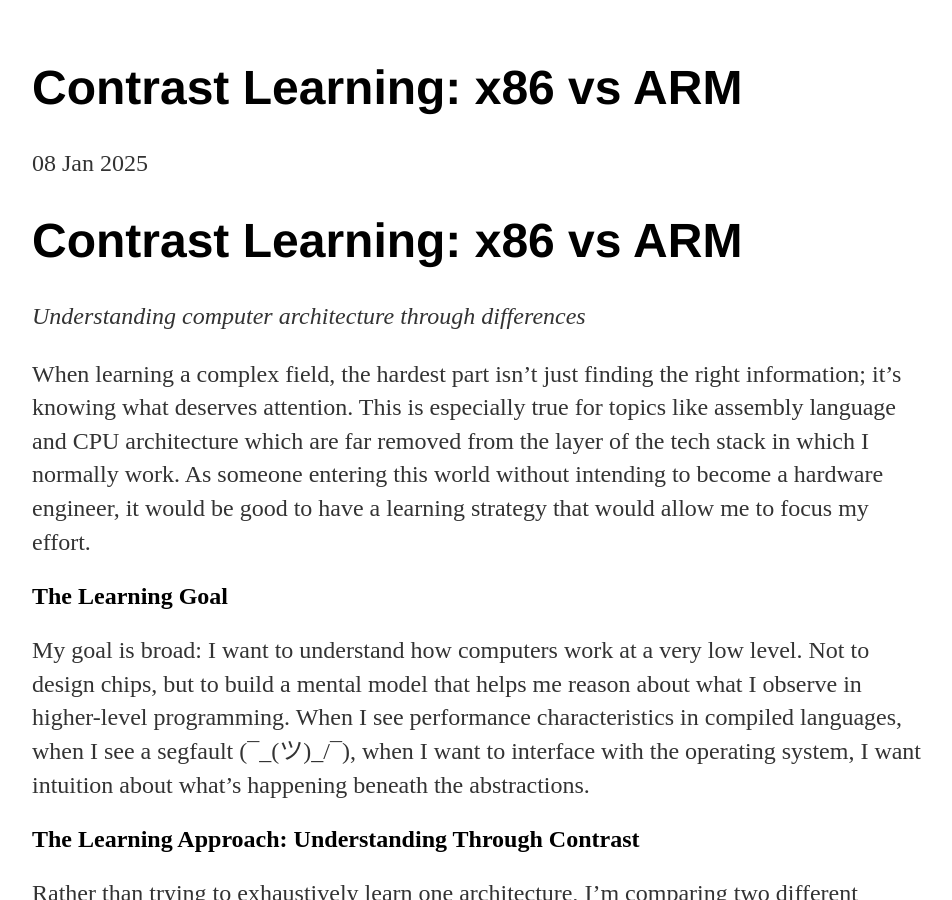
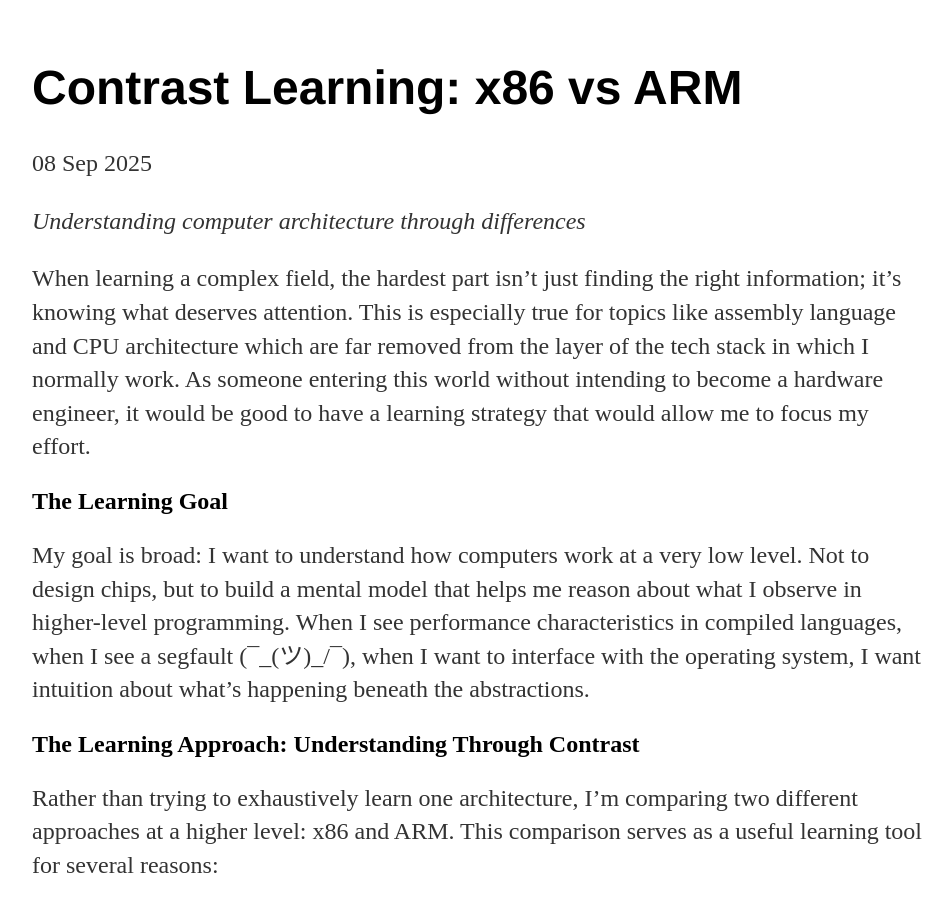
Before and after one commit to paulsbrookes/paulsbrookes.github.io, a Jekyll site: the page built from _posts/2025-09-08-contrast-learning-x86-vs-arm.md, in a window 1280 px wide and 900 px high. Shown: the whole window, without its empty margins (160-1112 px from the left). Built offline with Jekyll 4.4.1, drawn with Linux system fonts in a browser that asks for light colours.

Commit message:
Fix date and formatting issues
- Correct date from January to September in new blog post
- Remove duplicate title in contrast learning post
- Add subheading to assembly learning post

```diff
--- a/_posts/2025-01-08-contrast-learning-x86-vs-arm.md
+++ b/_posts/2025-09-08-contrast-learning-x86-vs-arm.md
@@ -1,10 +1,9 @@
 ---
 layout: post
 title: "Contrast Learning: x86 vs ARM"
-date: 2025-01-08
+date: 2025-09-08
 ---
 
-# Contrast Learning: x86 vs ARM
 *Understanding computer architecture through differences*
 
 When learning a complex field, the hardest part isn't just finding the right information; it's knowing what deserves attention. This is especially true for topics like assembly language and CPU architecture which are far removed from the layer of the tech stack in which I normally work. As someone entering this world without intending to become a hardware engineer, it would be good to have a learning strategy that would allow me to focus my effort.
```
Also changed, not shown: _posts/2025-01-06-should-i-learn-assembly.md (+2 -0 lines).
